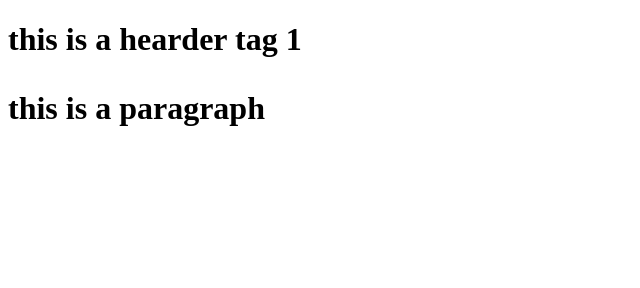
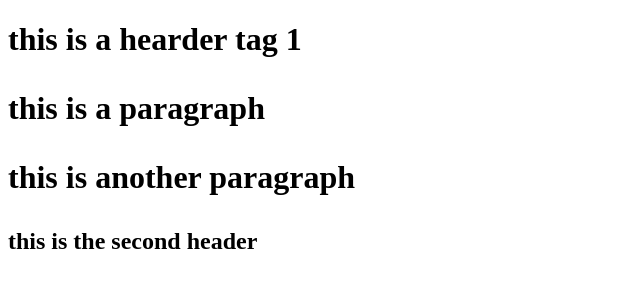
Before and after one commit to hebraheem/gittest, a plain HTML site: page index.html in a window 1280 px wide. Shown: the whole page, without its empty margins (0-640 px from the left). Drawn offline with Linux system fonts and the light colour scheme.

Commit message:
third comit

```diff
--- a/index.html
+++ b/index.html
@@ -6,5 +6,7 @@
 	<body>
 		<h1>this is a hearder tag 1 <h1>
 		<p>this is a paragraph</p>
+		<p>this is another paragraph</p>
+		<h2>this is the second header</h2>
 	</body>
 	</html>
```
